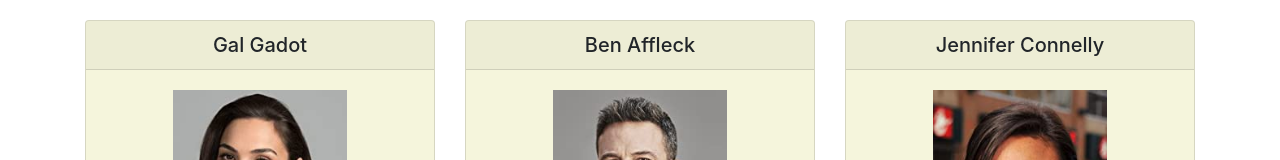
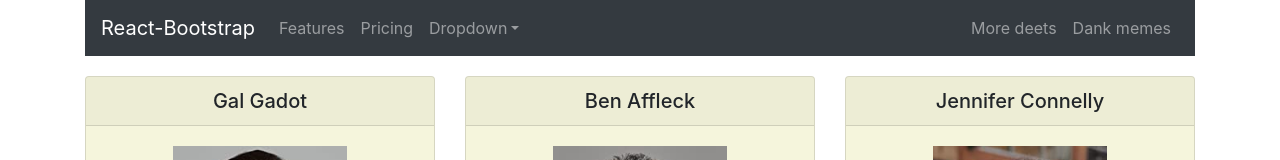
Before and after one commit to DeltaDe-Dirac/react-movie-app, a React (Create React App) app: page / in a window 1280 px wide. Shown: the top 160 px of the page. Built offline with nearby package versions, Linux system fonts and the light colour scheme.

Commit message:
add navbar skeleton

```diff
--- a/src/Components/ActorCard.js
+++ b/src/Components/ActorCard.js
@@ -1,7 +1,19 @@
 import React from "react";
 import "./ActorCard.css";
 
-import { Card, Button, Container, Row, Col } from "react-bootstrap/";
+import {
+  Card,
+  Button,
+  Container,
+  Row,
+  Col,
+  Navbar,
+  Nav,
+  InputGroup,
+  Form,
+  FormControl,
+  NavDropdown,
+} from "react-bootstrap/";
 import Gal from "./img/actors/GalGadot.jpg";
 import Ben from "./img/actors/BenAffleck.jpg";
 import Jennifer from "./img/actors/JenniferConnelly.jpg";
@@ -15,6 +27,29 @@
 export default function ActorCard() {
   return (
     <Container>
+      <Navbar collapseOnSelect expand="lg" bg="dark" variant="dark">
+        <Navbar.Brand href="#home">React-Bootstrap</Navbar.Brand>
+        <Navbar.Toggle aria-controls="responsive-navbar-nav" />
+        <Navbar.Collapse id="responsive-navbar-nav">
+          <Nav className="mr-auto">
+            <Nav.Link href="#features">Features</Nav.Link>
+            <Nav.Link href="#pricing">Pricing</Nav.Link>
+            <NavDropdown title="Dropdown" id="collasible-nav-dropdown">
+              <NavDropdown.Item href="#action/3.1">Action</NavDropdown.Item>
+              <NavDropdown.Item href="#action/3.2">Another action</NavDropdown.Item>
+              <NavDropdown.Item href="#action/3.3">Something</NavDropdown.Item>
+              <NavDropdown.Divider />
+              <NavDropdown.Item href="#action/3.4">Separated link</NavDropdown.Item>
+            </NavDropdown>
+          </Nav>
+          <Nav>
+            <Nav.Link href="#deets">More deets</Nav.Link>
+            <Nav.Link eventKey={2} href="#memes">
+              Dank memes
+            </Nav.Link>
+          </Nav>
+        </Navbar.Collapse>
+      </Navbar>
       <Row>
         <Col>
           <Card>
```
